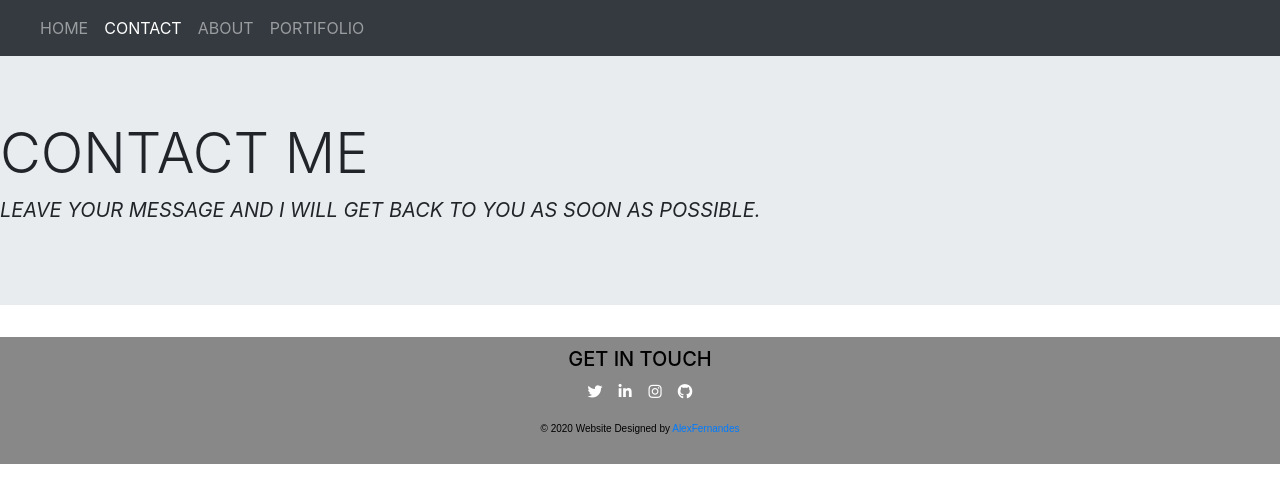
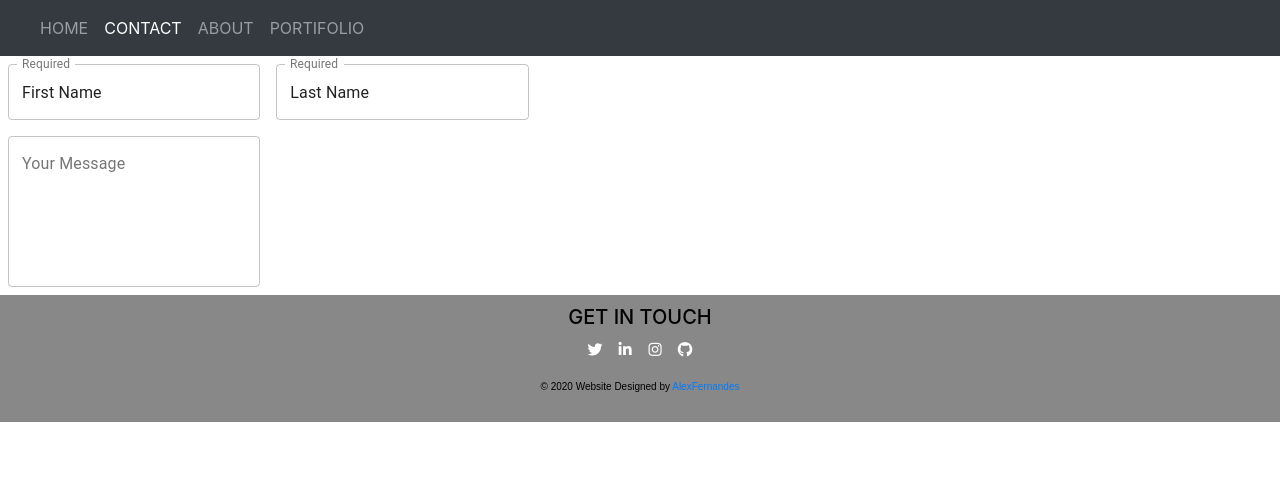
Before and after one commit to aafernands/alex-react-portifolio, a React (Create React App) app: page /contact in a window 1280 px wide. Shown: the top 502 px of the page. Built offline with nearby package versions, Linux system fonts and the light colour scheme.

Commit message:
started creating  contact form

```diff
--- a/src/components/pages/About.js
+++ b/src/components/pages/About.js
@@ -6,8 +6,8 @@ function About() {
       <div className="jumbotron jumbotron-fluid ">
             <section>
                 <h1 className="display-4">ABOUT ME </h1>
-                <p className="lead"> <i><b>I DESIGN AND CODE BEAUTIFUL THINGS, AND I LOVE WHAT I
-                            DO.</b></i>
+                <p className="lead"> <i>I DESIGN AND CODE BEAUTIFUL THINGS, AND I LOVE WHAT I
+                            DO.</i>
                 </p>
             </section>
         </div>
--- a/src/components/pages/Contact.js
+++ b/src/components/pages/Contact.js
@@ -1,54 +1,48 @@
 import React from "react";
-import { Link, Route } from "react-router-dom";
+import TextField from "@material-ui/core/TextField";
+import { makeStyles } from "@material-ui/core/styles";
 
-function Contact(props) {
-  return (
+const useStyles = makeStyles((theme) => ({
+	root: {
+		"& .MuiTextField-root": {
+			margin: theme.spacing(1),
+			width: "25ch",
+		},
+	},
+}));
 
-            <div className="jumbotron jumbotron-fluid ">
-            <h1 className="display-4">CONTACT ME </h1>
-            <p className="lead"> <i> <b>LEAVE YOUR MESSAGE AND I WILL GET BACK TO YOU AS SOON AS
-                        POSSIBLE.</b></i>
-            </p>
-            </div>
+export default function FormPropsTextFields() {
+	const classes = useStyles();
 
+	return (
+		<form className={classes.root} noValidate autoComplete="off">
+			<div>
+				<TextField
+					defaultValue="First Name"
+					id="outlined-required"
+					label="Required"
+					variant="outlined"
+				/>
+				<TextField
+					defaultValue="Last Name"
+					id="outlined-required"
+					label="Required"
+					variant="outlined"
+					placeholder="Last Name"
+				/>
+			</div>
 
- /* <div id="box">
-            <div class="row">
-                <div class="col s12 l12">
-                    <div class="row">
-                        <div class="input-field col s6">
-                            <i class="material-icons prefix">account_circle</i>
-                            <input id="icon_prefix" type="text" class="validate">
-                            <label for="icon_prefix">First Name</label>
-                        </div>
-                        <div class="input-field col s6">
-                            <input id="icon_telephone" type="tel" class="validate">
-                            <label for="icon_telephone">Last Name</label>
-                        </div>
-                    </div>
-                    <div class="input-field col s12">
-                        <i class="material-icons prefix">phone</i>
-                        <input id="icon_telephone" type="tel" class="validate">
-                        <label for="icon_telephone">Telephone</label>
-                    </div>
-                    <br>
-                    <div class="input-field col s12">
-                        <i class="material-icons prefix">email</i>
-                        <input id="icon_prefix" type="text" class="validate">
-                        <label for="icon_prefix">Your Email: </label>
-                    </div>
-                    <div class="input-field col s12">
-                        <textarea id="subject" name="subject" placeholder="" style="height:200px"></textarea>
-                        <input type="submit" value="Submit">
-                    </div>
-                </div>
-
-      </div>
-        </div> */
-
-
-
-  );
+			<div>
+				<TextField
+					id="outlined-textarea outlined-required"
+					label="Your Message"
+					multiline
+					rows={6}
+					placeholder="Placeholder"
+					multiline
+					variant="outlined"
+				/>
+			</div>
+		</form>
+	);
 }
-
-export default Contact;
--- a/src/components/pages/Home.js
+++ b/src/components/pages/Home.js
@@ -1,41 +1,38 @@
 import React from "react";
 import Logo from "./alex.png";
+import { Button } from "@material-ui/core";
 
 function Home() {
 	return (
 		<div>
 			<div class="row">
 				<div class="col s12 m5 l6">
-
-
-                <img src={Logo} class="
-                        img-fluid max-width: 50%;" alt="Alex Fernandes picture"/>
-
-
-
+					<img
+						src={Logo}
+						class="
+                        img-fluid max-width: 50%;"
+						alt="Alex Fernandes picture"
+					/>
 				</div>
 				<div class="col m5 m l5">
 					<p class="hithere">HI THERE !</p>
-                <h1 class="h1 typewriter-line">
-                    I am a Web Developer
+					<h1 class="h1 typewriter-line">I am a Web Developer</h1>
+					<p class="hithere">
+						I'm a Web Developer student based in New Jersey, United States. I
+						strive to build immersive and beautiful web applications through
+						carefully crafted code and user-centric design.
+					</p>
 
-
-
-                </h1>
-                <p class="hithere">I'm a Web Developer student based in New Jersey, United States. I strive
-                    to
-                    build
-                    immersive and beautiful web applications through carefully crafted code and user-centric
-                    design.
-
-                </p>
-                <a class="btn btn-primary" href="about_me.html" role="button">MORE ABOUT ME </a>
+					<div className="App">
+						<Button variant="contained" color="secondary" href="./about">
+							MORE ABOUT ME
+						</Button>
 					</div>
 				</div>
-
-
+			</div>
 		</div>
 	);
 }
 
+
 export default Home;
--- a/src/components/pages/Portifolio.js
+++ b/src/components/pages/Portifolio.js
@@ -2,12 +2,15 @@ import React from "react";
 
 function Portifolio() {
   return (
-    <div className="jumbotron jumbotron-fluid ">
-    <h1 className="display-4">CONTACT ME </h1>
-    <p className="lead"> <i> <b>LEAVE YOUR MESSAGE AND I WILL GET BACK TO YOU AS SOON AS
-                POSSIBLE.</b></i>
-    </p>
-    </div>
+
+
+<div className="jumbotron jumbotron-fluid ">
+                <h1 className="display-4">PORTIFOLIO</h1>
+                <p className="lead"> <i>HERE YOU CAN HAVE A
+                            GLIMPSE OF MY WORK </i>
+                </p>
+            </div>
+
   );
 }
 
```
Also changed, not shown: src/components/ContactForm.js (added, +22 -0 lines), 1 other file (tests, documents, lock files or other folders). Lines whose indentation alone changed are shown as unchanged.
